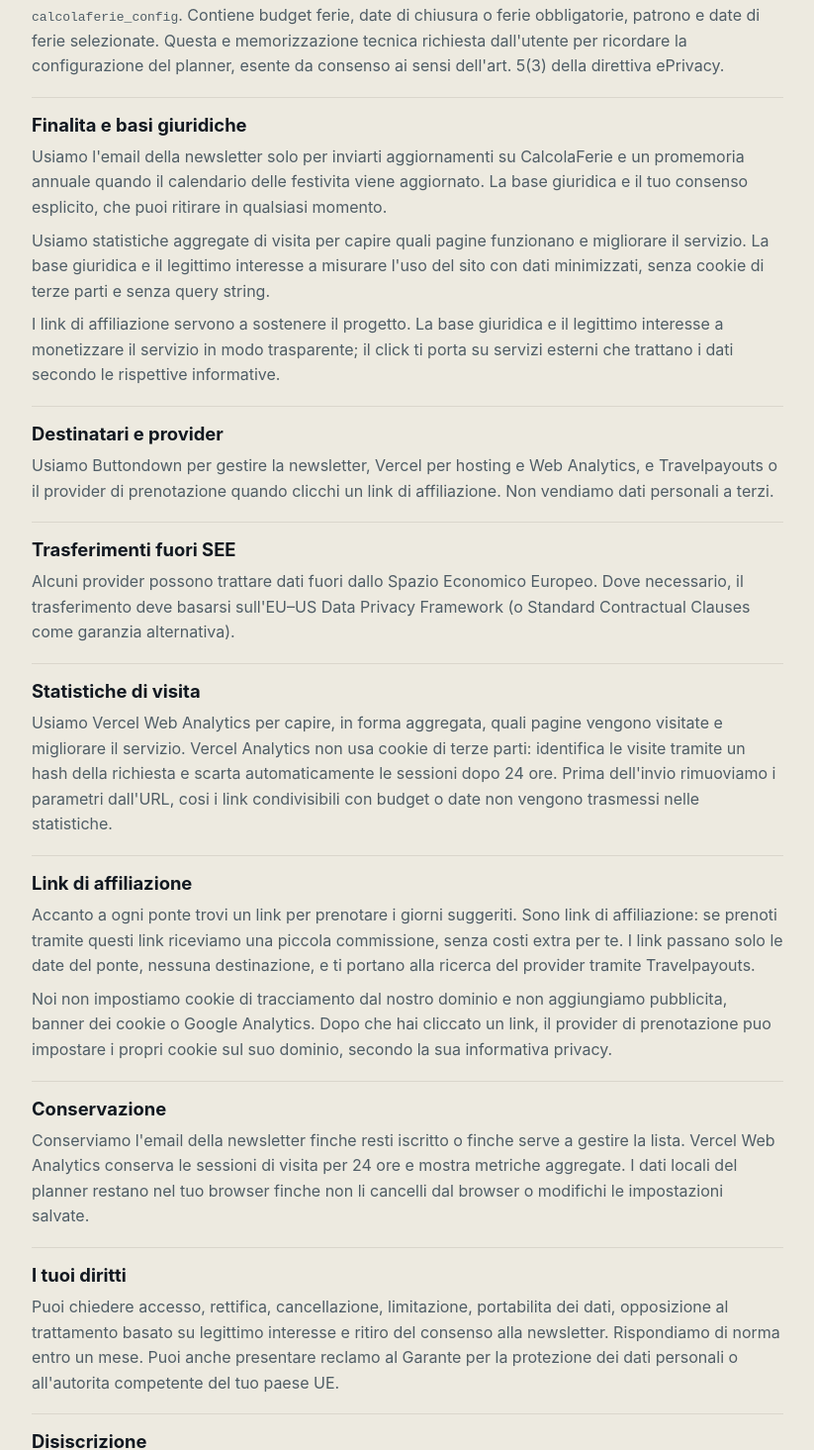
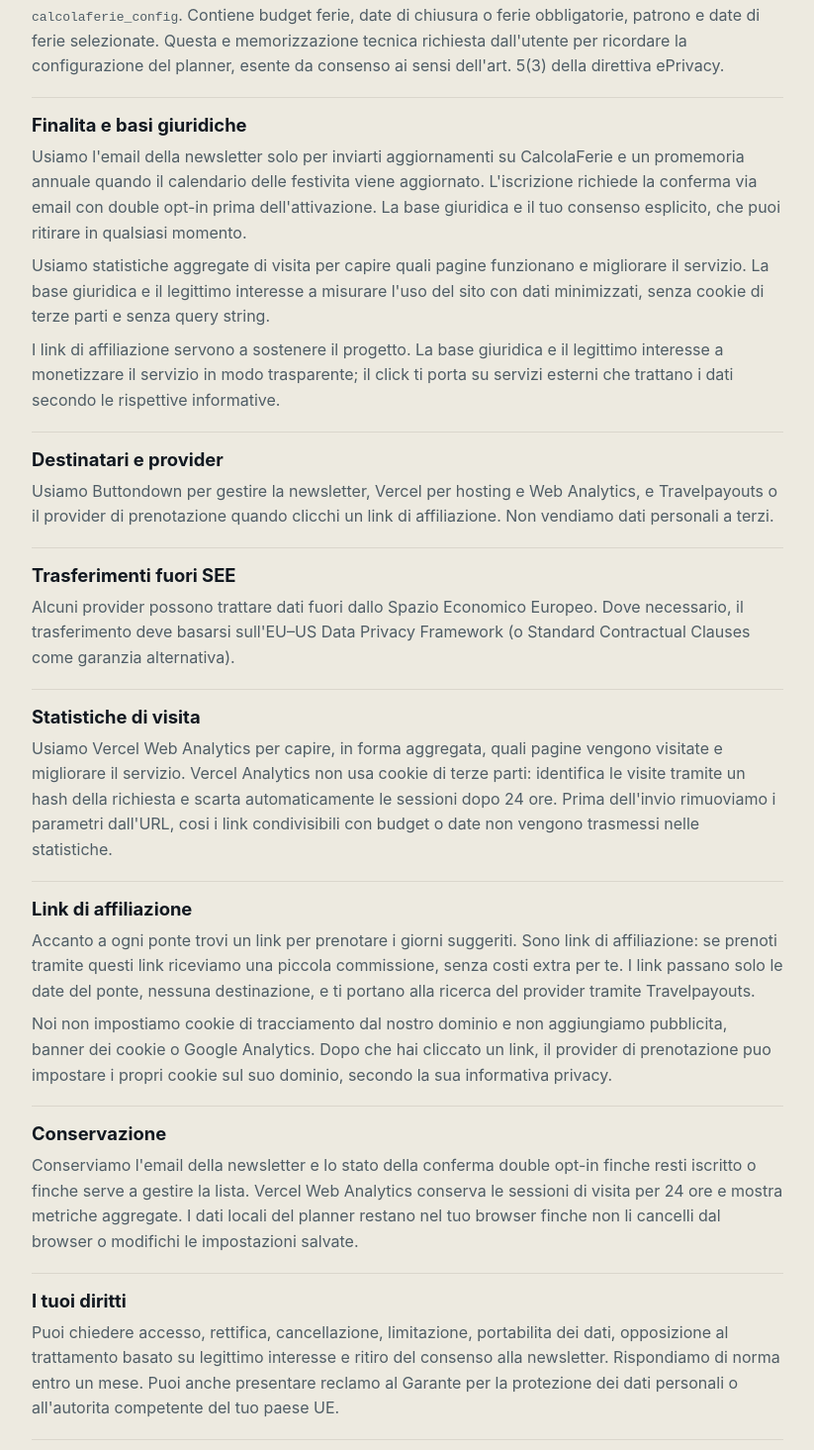
Before and after one commit to SpatariuRares/calcolaFerie, a Next.js app: page /privacy in a window 1280 px wide. Shown: the part 631-2096 px from the top of the page at 99% size, without its empty margins (228-1051 px from the left). Built offline with nearby package versions, Linux system fonts and the light colour scheme; no server answers.

Commit message:
feat: implement Italian compliance requirements and update privacy policy page

```diff
--- a/app/privacy/page.tsx
+++ b/app/privacy/page.tsx
@@ -68,7 +68,8 @@
           <h2>Finalita e basi giuridiche</h2>
           <p>
             Usiamo l'email della newsletter solo per inviarti aggiornamenti su CalcolaFerie e un
-            promemoria annuale quando il calendario delle festivita viene aggiornato. La base
+            promemoria annuale quando il calendario delle festivita viene aggiornato. L'iscrizione
+            richiede la conferma via email con double opt-in prima dell'attivazione. La base
             giuridica e il tuo consenso esplicito, che puoi ritirare in qualsiasi momento.
           </p>
           <p>
@@ -131,10 +132,11 @@
         <section>
           <h2>Conservazione</h2>
           <p>
-            Conserviamo l'email della newsletter finche resti iscritto o finche serve a gestire la
-            lista. Vercel Web Analytics conserva le sessioni di visita per 24 ore e mostra metriche
-            aggregate. I dati locali del planner restano nel tuo browser finche non li cancelli dal
-            browser o modifichi le impostazioni salvate.
+            Conserviamo l'email della newsletter e lo stato della conferma double opt-in finche
+            resti iscritto o finche serve a gestire la lista. Vercel Web Analytics conserva le
+            sessioni di visita per 24 ore e mostra metriche aggregate. I dati locali del planner
+            restano nel tuo browser finche non li cancelli dal browser o modifichi le impostazioni
+            salvate.
           </p>
         </section>
 
```
Also changed, not shown: tests/setup/jest-dom.ts (+9 -1 lines), 4 other files (tests, documents, lock files or other folders).
